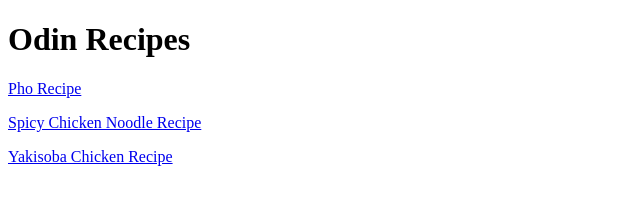
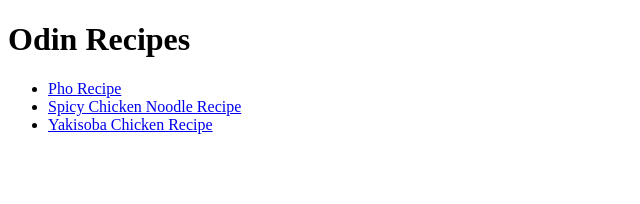
Before and after one commit to jarexxr/odin-recipes, a plain HTML site: page index.html in a window 1280 px wide. Shown: the whole page, without its empty margins (0-640 px from the left). Drawn offline with Linux system fonts and the light colour scheme.

Commit message:
added unordered list to the recipe links

```diff
--- a/index.html
+++ b/index.html
@@ -7,8 +7,10 @@
 
     <body>
         <h1>Odin Recipes</h1>
-        <p><a href="recipes/pho.html">Pho Recipe</a></p>
-        <p><a href="recipes/Spicy-Chicken-Noodle.html">Spicy Chicken Noodle Recipe</a></p>
-        <a href="recipes/Yakisoba-Chicken-Recipe.html">Yakisoba Chicken Recipe</a>
+        <ul>
+            <li><a href="recipes/pho.html">Pho Recipe</a></li>
+            <li><a href="recipes/Spicy-Chicken-Noodle.html">Spicy Chicken Noodle Recipe</a></li>
+            <li><a href="recipes/Yakisoba-Chicken-Recipe.html">Yakisoba Chicken Recipe</a></li>
+        </ul>
     </body>
 </html>
```
